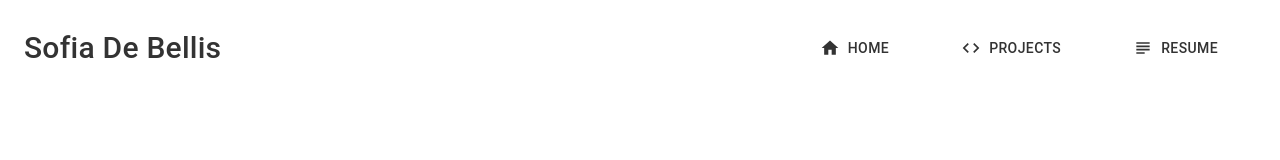
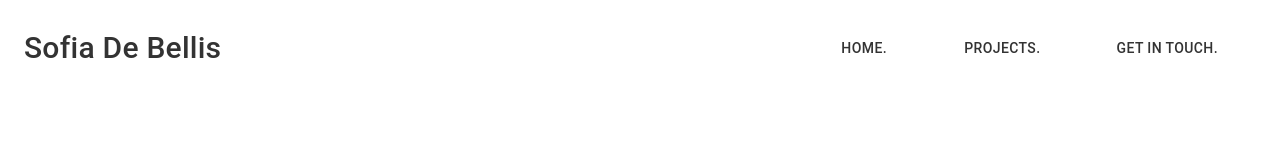
Before and after one commit to sofiadebellis/sofiadebellis.github.io, a React (Create React App) app: page /home in a window 1280 px wide. Shown: the top 160 px of the page. Built offline with nearby package versions, Linux system fonts and the light colour scheme.

Commit message:
changed nav bar style

```diff
--- a/src/components/Nav.js
+++ b/src/components/Nav.js
@@ -17,9 +17,6 @@ import {
   styled
 } from '@mui/material';
 import MenuIcon from '@mui/icons-material/Menu';
-import HomeIcon from '@mui/icons-material/Home';
-import CodeIcon from '@mui/icons-material/Code';
-import SubjectIcon from '@mui/icons-material/Subject';
 import { useNavigate } from 'react-router-dom';
 
 const drawerWidth = 240;
@@ -109,28 +106,25 @@ function DrawerAppBar (props) {
       <List>
           <ListItem disablePadding>
             <StyledListItemButton
-            startIcon={<HomeIcon />}
             aria-label="home"
             id="navlistDashboardBtn"
             onClick={() => navigate('/home')}>
               <ListItemText
-              primary='Home'/>
+              primary='Home.'/>
             </StyledListItemButton>
             <StyledListItemButton
-            startIcon={<CodeIcon />}
             aria-label="projects"
             id="navlistDashboardBtn"
             onClick={() => navigate('/projects')}>
               <ListItemText
-              primary='Projects'/>
+              primary='Projects.'/>
             </StyledListItemButton>
             <StyledListItemButton
-            startIcon={<CodeIcon />}
             aria-label="resume"
             id="navlistDashboardBtn"
-            onClick={() => navigate('/resume')}>
+            onClick={() => navigate('/contact')}>
               <ListItemText
-              primary='Resume'/>
+              primary='Get in touch.'/>
             </StyledListItemButton>
           </ListItem>
       </List>
@@ -168,27 +162,24 @@ function DrawerAppBar (props) {
               <StyledButton
               aria-label="dashboard"
               id="navDeshboardBtn"
-              startIcon={<HomeIcon />}
               onClick={() => navigate('/home')}>
-                Home
+                Home.
               </StyledButton>
           </Box>
           <Box sx={{ display: { xs: 'none', sm: 'block', padding:'30px' } }}>
               <StyledButton
               aria-label="dashboard"
               id="navDeshboardBtn"
-              startIcon={<CodeIcon />}
               onClick={() => navigate('/projects')}>
-                Projects
+                Projects.
               </StyledButton>
           </Box>
           <Box sx={{ display: { xs: 'none', sm: 'block', padding:'30px' } }}>
               <StyledButton
               aria-label="resume"
               id="navDeshboardBtn"
-              startIcon={<SubjectIcon />}
-              onClick={() => navigate('/resume')}>
-                Resume
+              onClick={() => navigate('/contact')}>
+                Get in touch.
               </StyledButton>
           </Box>
         </Toolbar>
```
